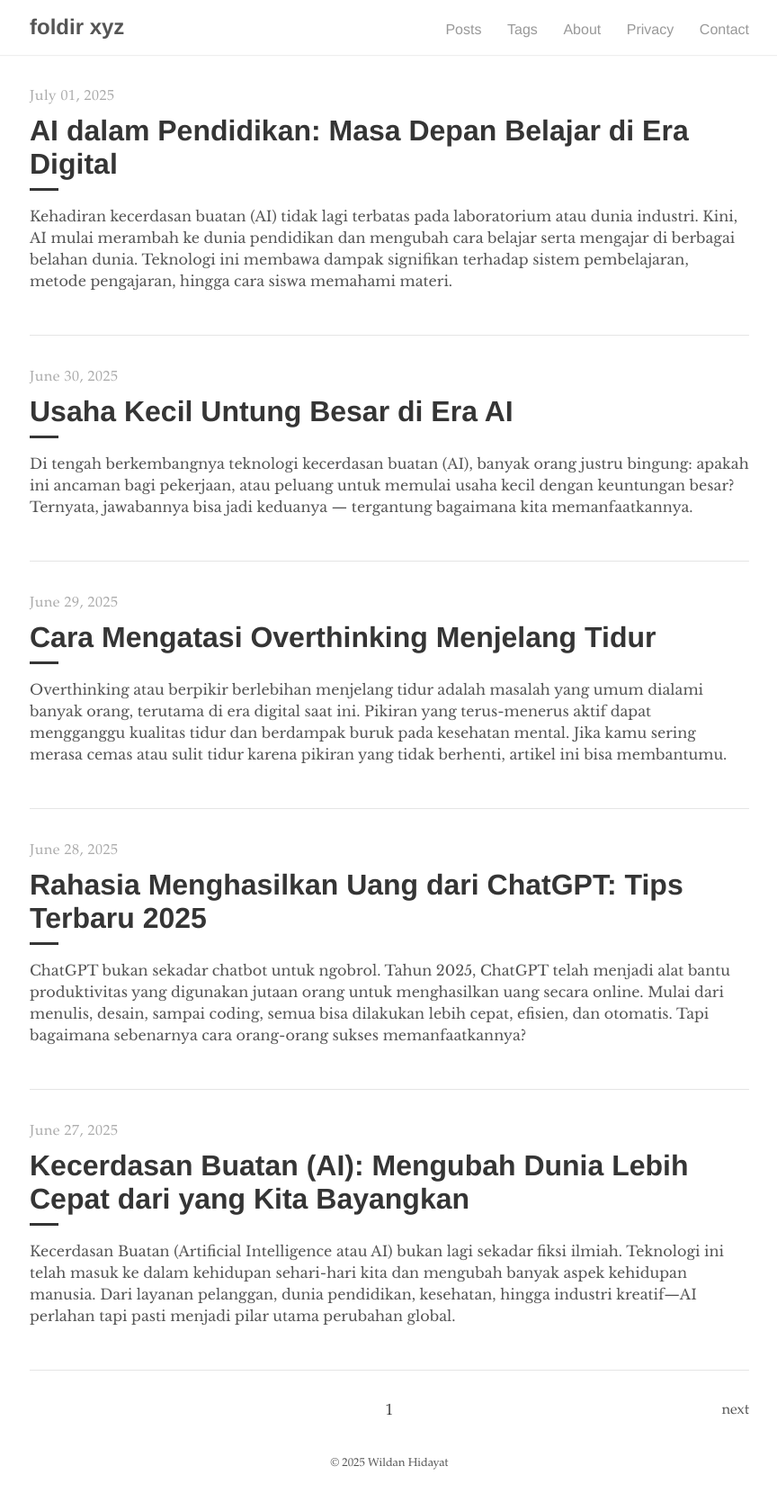
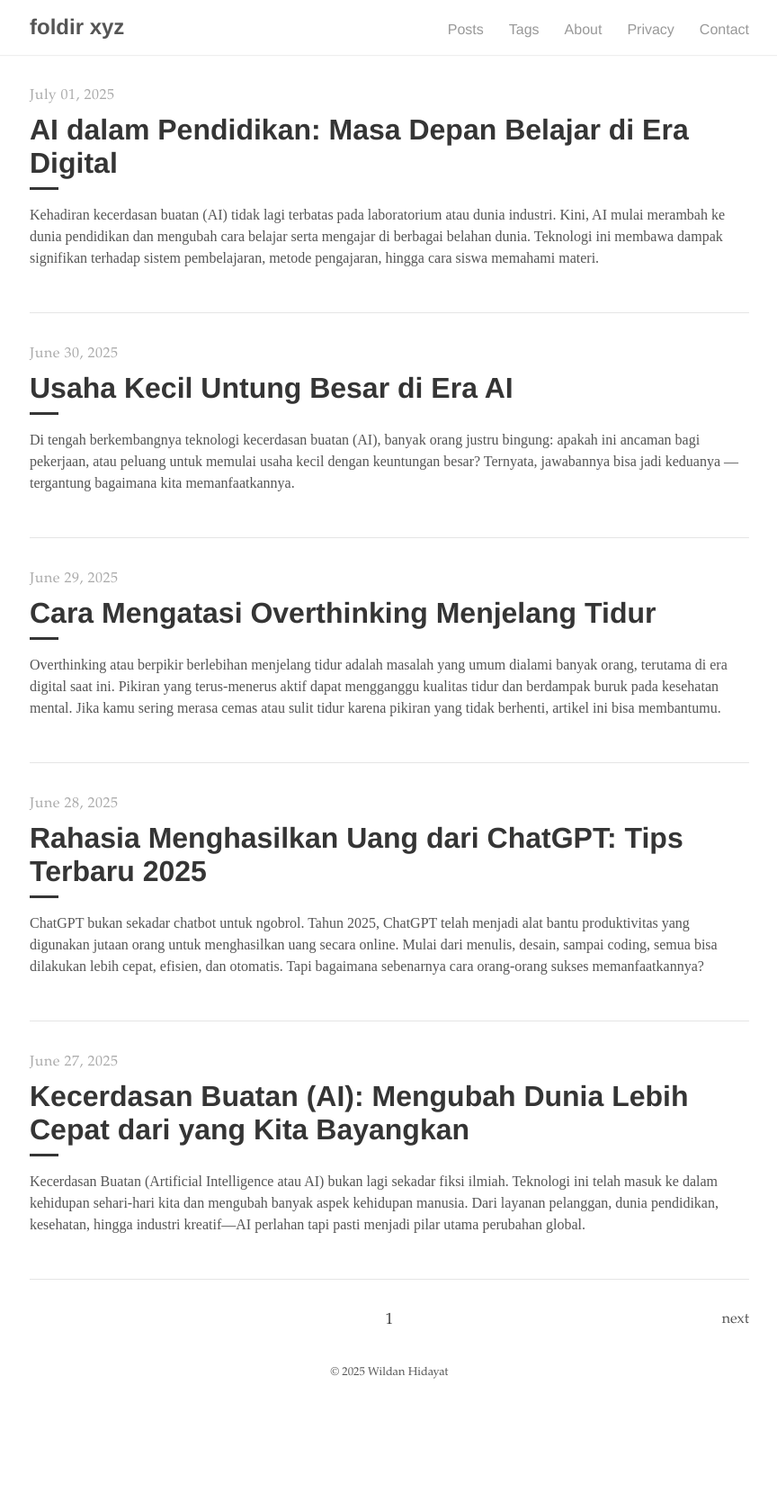
Before and after one commit to foldirku/foldirku.github.io, a Jekyll site: the page built from index.html, in a window 1280 px wide. Shown: the whole page at 90% size, without its empty margins (207-1071 px from the left). Built offline with Jekyll 4.4.1, drawn with Linux system fonts in a browser that asks for light colours; the list of posts is cut into pages by our own code; after the commit the page ends 1568 px from its top, so only the background shows below that.

Commit message:
Update head.html

```diff
--- a/_includes/head.html
+++ b/_includes/head.html
@@ -6,7 +6,7 @@
 
   <!-- CSS -->
   <link rel="stylesheet" href="{{ "/assets/main.css" | relative_url }}">
-  <link rel="stylesheet" href="https://fonts.googleapis.com/css?family=Libre+Baskerville:400,400i,700">
+<link href="https://fonts.googleapis.com/css2?family=Inter&display=swap" rel="stylesheet">
 
   <!-- Favicon -->
   <link rel="icon" type="image/webp" sizes="180x180" href="{{ "/assets/favicon-180x180.webp" | relative_url }}">
```
